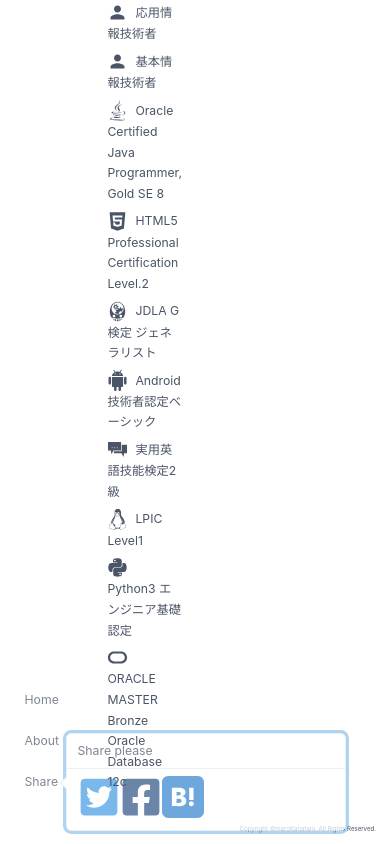
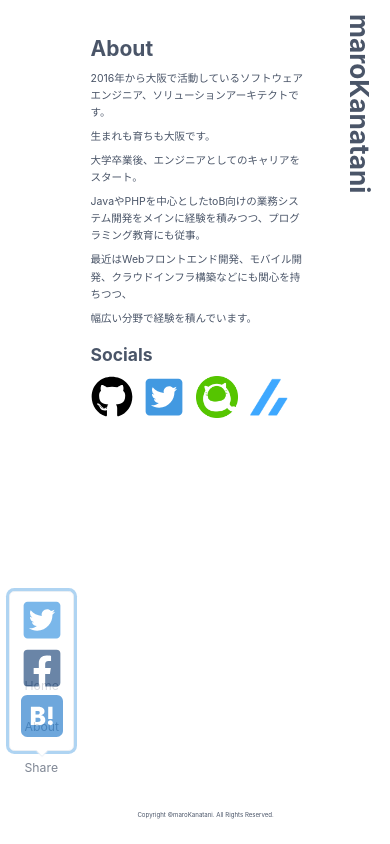
Before and after one commit to Kanatani28/kanatani28.github.io, a React (Create React App) app: page /about in a window 390 px wide. Both pictures are taken after a click on the button "Share". Built offline with nearby package versions, Linux system fonts and the light colour scheme.

Commit message:
fix about page

```diff
--- a/src/components/layout/SideMenu.tsx
+++ b/src/components/layout/SideMenu.tsx
@@ -7,9 +7,10 @@ import {
   PopoverArrow,
   PopoverBody,
   PopoverContent,
-  PopoverHeader,
   PopoverTrigger,
   Icon,
+  useBreakpointValue,
+  Spacer,
 } from "@chakra-ui/react";
 import routes from "../../routes";
 
@@ -24,26 +25,33 @@ const MenuButton = ({ children }: { children: string | JSX.Element }) => (
   </Box>
 );
 
-const ShareButton = () => (
+const ShareButton = () => {
+  const isMobile = useBreakpointValue({ base: true, md: false });
+  return (
     <>
       <MenuButton>
-      <Popover placement="right">
+        <Popover placement={isMobile ? "top" : "right"}>
           <PopoverTrigger>
             <button style={{ outline: "none" }}>Share</button>
           </PopoverTrigger>
-        <PopoverContent>
+          <PopoverContent w={isMobile ? "auto" : "75%"}>
             <PopoverArrow />
-          <PopoverHeader>Share please</PopoverHeader>
             <PopoverBody>
-            {socials.map((social) => (
+              <Flex direction={isMobile ? "column" : "row"}>
+                {socials.map((social, i) => (
+                  <>
                     <SocialButton key={social.url} {...social} />
+                    {i !== socials.length - 1 && <Spacer />}
+                  </>
                 ))}
+              </Flex>
             </PopoverBody>
           </PopoverContent>
         </Popover>
       </MenuButton>
     </>
   );
+};
 
 type SnsType = {
   url: string;
--- a/src/components/layout/index.tsx
+++ b/src/components/layout/index.tsx
@@ -1,5 +1,5 @@
 import React from "react";
-import { Grid, GridItem } from "@chakra-ui/react";
+import { Grid, GridItem, useBreakpointValue } from "@chakra-ui/react";
 import SideMenu from "./SideMenu";
 import { Route, Switch, useLocation } from "react-router-dom";
 import { AnimatePresence } from "framer-motion";
@@ -11,17 +11,31 @@ const Layout = React.memo(() => {
   const location = useLocation();
   const rootPath = location.pathname.split("/")[1];
 
+  const responsiveGrids = useBreakpointValue({
+    base: {
+      column: 7,
+      mainWidth: 5,
+      overflow: "visible",
+    },
+    md: {
+      column: 5,
+      mainWidth: 3,
+      overflow: "hidden",
+    },
+  });
+
   return (
     <Grid
       h="100%"
-      templateColumns="repeat(5, 1fr)"
+      templateColumns={`repeat(${responsiveGrids?.column}, 1fr)`}
       templateRows="1fr max-content"
       p={["1rem", "2rem", "3rem"]}
+      style={{ overflow: responsiveGrids?.overflow }}
     >
       <GridItem colSpan={1}>
         <SideMenu />
       </GridItem>
-      <GridItem colSpan={3}>
+      <GridItem colSpan={responsiveGrids?.mainWidth}>
         <AnimatePresence exitBeforeEnter>
           <Switch location={location} key={rootPath}>
             {routes.map((route) => (
--- a/src/components/pages/About.tsx
+++ b/src/components/pages/About.tsx
@@ -25,6 +25,7 @@ import { GrOracle, GrAndroid } from "react-icons/gr";
 import { GiArtificialIntelligence, GiTalk } from "react-icons/gi";
 import { IconType } from "react-icons/lib";
 import { MdPerson } from "react-icons/md";
+import { useBreakpointValue } from "@chakra-ui/react";
 
 type License = {
   name: string;
@@ -94,7 +95,27 @@ const socials: MySocialInfo[] = [
     icon: "zenn.png",
   },
 ];
-const About = () => (
+const About = () => {
+  const flexDirecton = useBreakpointValue<"column" | "row">({
+    base: "column",
+    md: "row",
+  });
+  const fontSizeAbout = useBreakpointValue({
+    base: "0.75rem",
+    md: "1rem",
+  });
+
+  const headingSize = useBreakpointValue({
+    base: "lg",
+    md: "xl",
+  });
+
+  const isMobile = useBreakpointValue({
+    base: true,
+    md: false,
+  });
+
+  return (
     <motion.div
       animate={{
         y: 0,
@@ -113,16 +134,16 @@ const About = () => (
       }}
       style={{ height: "100%", padding: "1.5rem" }}
     >
-    <Heading as="h2" size="xl" mb="2">
+      <Heading as="h2" size={headingSize} mb="2">
         About
       </Heading>
       {aboutParagraphs.map((paragraph, i) => (
-      <Box as="p" fontSize="md" mt={2} key={`paragraph-${i}`}>
+        <Box as="p" fontSize={fontSizeAbout} mt={2} key={`paragraph-${i}`}>
           {paragraph}
         </Box>
       ))}
-    <Flex mt={5}>
-      <Box>
+      <Flex mt={5} direction={flexDirecton}>
+        <Box display={isMobile ? "none" : "block"}>
           <Heading as="h3" size="md" mb={2}>
             保有資格
           </Heading>
@@ -175,5 +196,6 @@ const About = () => (
       </Flex>
     </motion.div>
   );
+};
 
 export default About;
--- a/src/theme.ts
+++ b/src/theme.ts
@@ -8,7 +8,6 @@ const theme = {
         color: "gray.600",
         lineHeight: "tall",
         height: "100%",
-        overflow: "hidden",
       },
     },
   },
```
Lines whose indentation alone changed are shown as unchanged.
